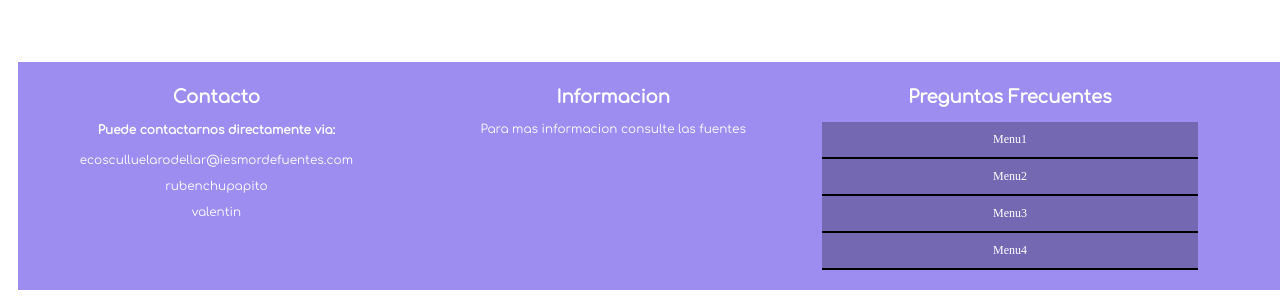
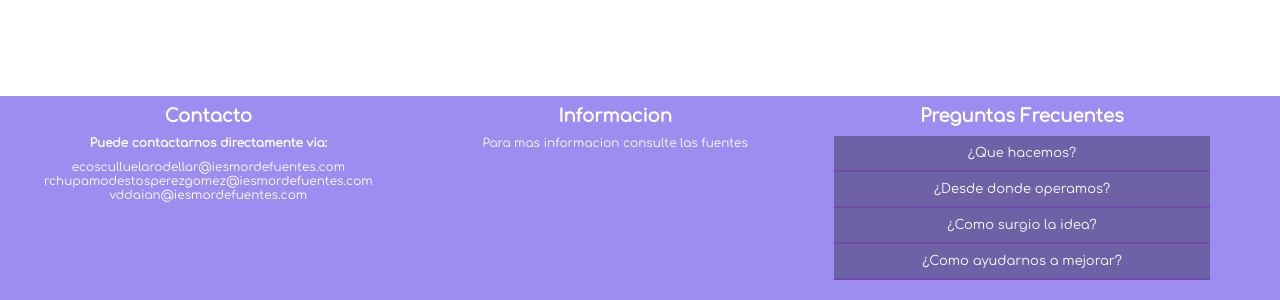
Before and after one commit to vddaian/RGProyectoLM, a plain HTML site: page src/index.html in a window 1280 px wide. Shown: the part 500-800 px from the top of the page. Drawn offline with Linux system fonts and the light colour scheme.

Commit message:
Actualizacion de contenido ecoscullula

```diff
--- a/src/index.html
+++ b/src/index.html
@@ -12,34 +12,35 @@
 <footer>
     <div class="divfoot">
         <div class="col">
-            <h2>Contacto</h2>
-            <h4>Puede contactarnos directamente via:</h4>
-            <p>ecosculluelarodellar@iesmordefuentes.com</p>
-            <p>rubenchupapito</p>
-            <p>valentin</p>
+            <h2 class="zona">Contacto</h2>
+            <h4 class="zona">Puede contactarnos directamente via:</h4>
+            <p class="email">ecosculluelarodellar@iesmordefuentes.com</p>
+            <p class="email">rchupamodestosperezgomez@iesmordefuentes.com</p>
+            <p class="email">vddaian@iesmordefuentes.com</p>
         </div>
         <div class="col">
-            <h2>Informacion</h2>
+            <h2 class="zona">Informacion</h2>
             <p>Para mas informacion consulte las fuentes</p>
         </div>
         <div class="col">
-            <h2>Preguntas Frecuentes</h2>
+            <h2 class="zona">Preguntas Frecuentes</h2>
             <div class="acordeon">
-                <section id="menu1">
-                    <a href="#menu1">Menu1</a>
-                    <p>asjhfdjsdfhjfhdshfjskj sndjasndhjkansdjas</p>
+
+               <section id="menu1">
+                    <a href="#menu1">¿Que hacemos?</a>
+                    <p>Desarroyamos proyectos de creacion de videojugeos</p>
                 </section>
                 <section id="menu2">
-                    <a href="#menu2">Menu2</a>
-                    <p>asjhfdjsdfhjfhd asd asd asd shfjskj</p>
+                    <a href="#menu2">¿Desde donde operamos?</a>
+                    <p>Operamos desde una pequena oficina en Monzon</p>
                 </section>
                 <section id="menu3">
-                    <a href="#menu3">Menu3</a>
-                    <p>asjhfdjsdfhjfhdsh asd asd asdfjskj</p>
+                    <a href="#menu3">¿Como surgio la idea?</a>
+                    <p>La idea surgio como idea de proyecto de grado, pero una vez acabado decidimos seguir trabajando en ella</p>
                 </section>
                 <section id="menu4">
-                    <a href="#menu4">Menu4</a>
-                    <p>asjhfdjsdfhjfhdshf asdg dfg dsjskj</p>
+                    <a href="#menu4">¿Como ayudarnos a mejorar?</a>
+                    <p>Puede contactarnos para cualquier consulta o propuesta</p>
                 </section>
             </div>
         </div>
--- a/src/styles.css
+++ b/src/styles.css
@@ -1,5 +1,6 @@
 *{
     box-sizing: border-box;
+    margin: 0;
 }
 
 
@@ -18,6 +19,9 @@
     font-style: normal;
     font-weight: normal;
 }
+body{
+    overflow-x: hidden;
+}
 
 /* FOOTER   */
 footer {
@@ -30,7 +34,11 @@ footer {
     flex-direction: column;
     font-size: 12px;
     justify-content: center;
-    margin: 10px;
+
+}
+
+.zona{
+    margin-bottom: 10px;
 }
 
 .col{
@@ -38,6 +46,10 @@ footer {
     width: 31%;
     padding: 10px;
     color: white;
+    margin-left: 10px;
+    display:flex;
+    flex-direction: column;
+    justify-content: space-between;
 }
 
 .divfoot::after{
@@ -50,14 +62,15 @@ footer {
     width: 100%;
     background-color: white;
     margin-bottom: 10px;
+
 }
 
 section p{
     overflow: hidden;
     max-height: 0;
     text-align: justify;
-    font-family: 'Confortaa Regular';
-    background-color: rgb(0, 0, 0);
+    font-size: 13px;
+    background-color: #7c71b6;;
     transition: all .2s ease-in-out;
     margin: 0;
     padding: 0;
@@ -68,10 +81,10 @@ section a{
     display: block;
     display: left;
     padding: 10px;
-    font-family: 'Confortaa Regular';
-    background-color: #7368b1;
+    font-size: 13px;
+    background-color: #6c62a5;
     color: rgb(255, 255, 255);
-    border-bottom: 2px solid rgb(0, 0, 0);
+    border-bottom: 2px solid #7147a8;
     margin: 0;
 }
 
@@ -84,9 +97,16 @@ section:target p{
 /*-----------MEDIA QUERIES-----------*/
 
 @media (max-width: 855px){
+
     .col{
         float: left;
         width:100%;
         padding: 10px;
+        align-items: center;
+    }
+
+    .acordeon{
+
+        width: 90%;
     }
 }
```
